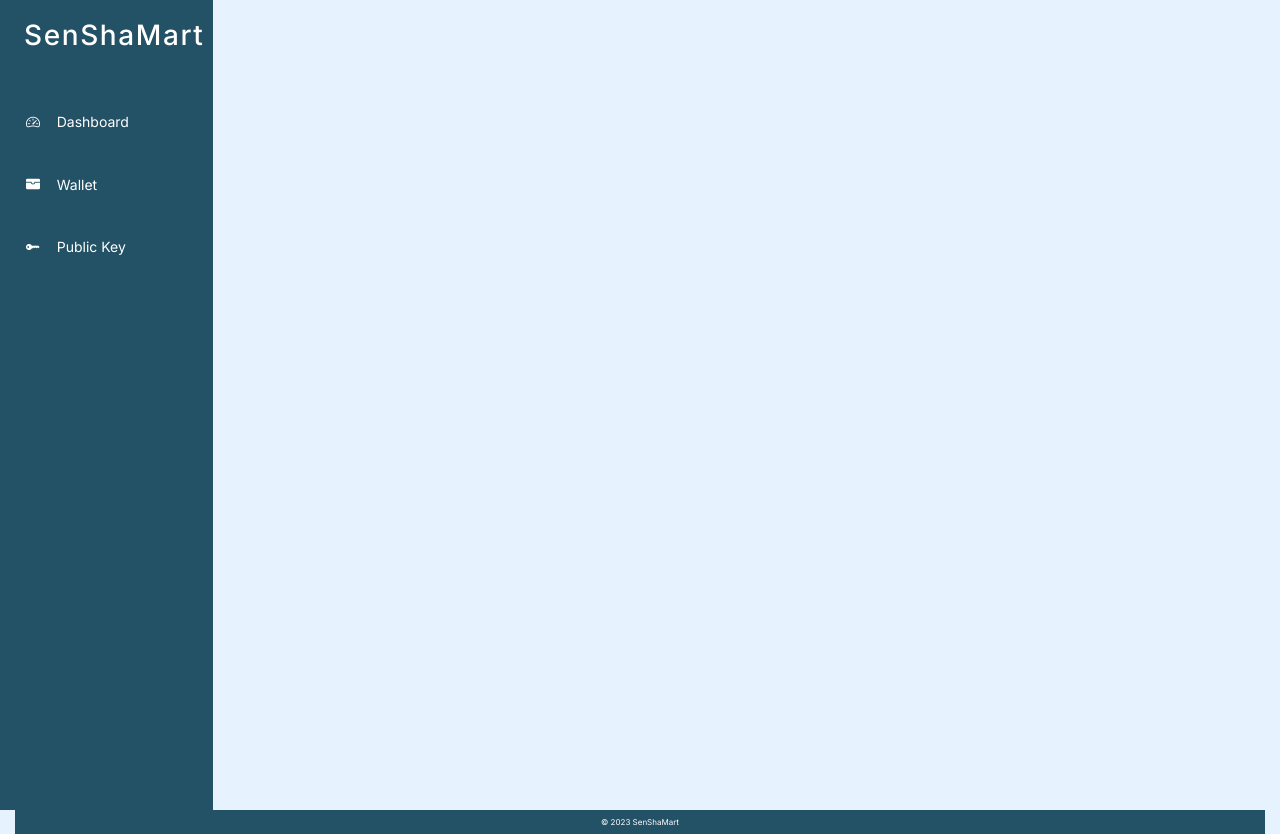
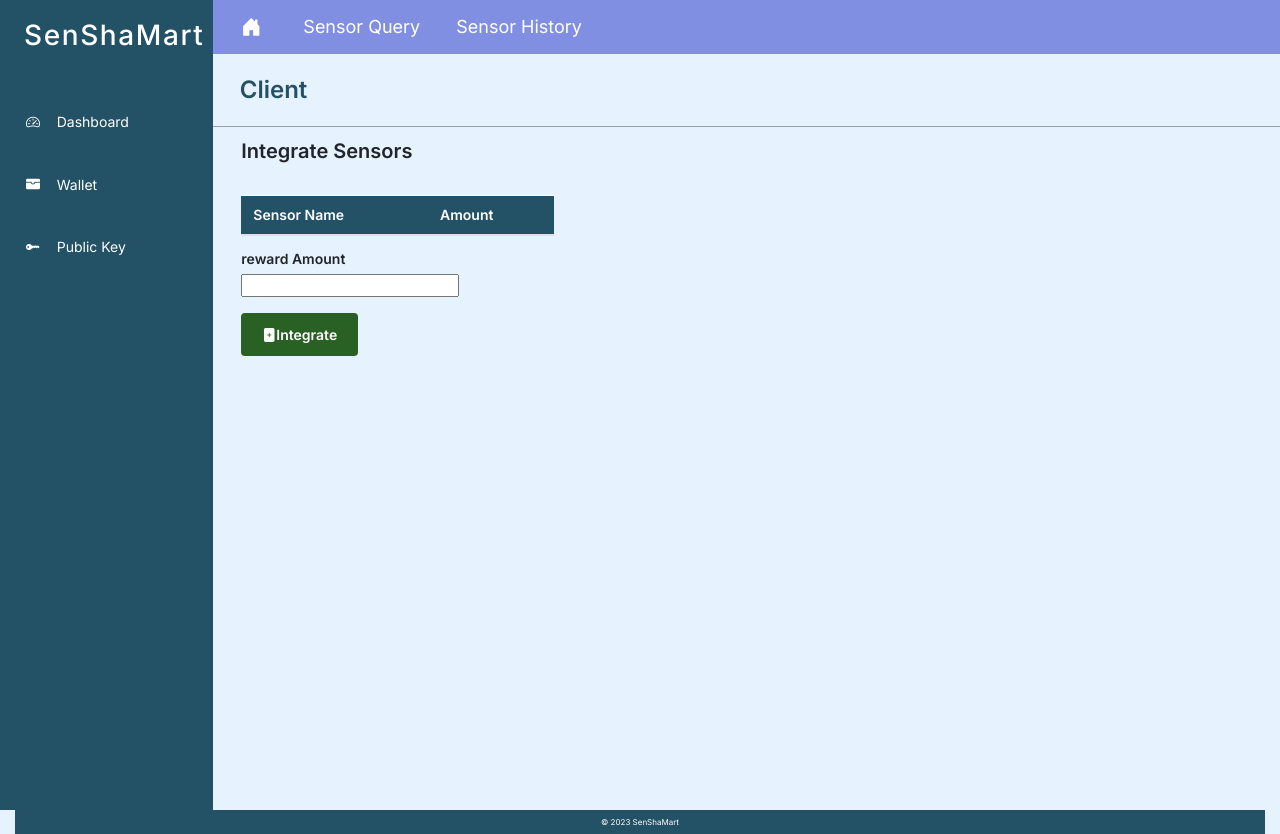
Before and after one commit to sampathmedawatta/SheShaMartDash, a React (Create React App) app: page /integrate in a window 1280 px wide. Built offline with nearby package versions, Linux system fonts and the light colour scheme.

Commit message:
create integrate component

```diff
--- a/src/App.js
+++ b/src/App.js
@@ -17,6 +17,7 @@ import SensorList from "./components/SensorList";
 import { Context } from "./context/context";
 import Client from "./components/Client";
 import Checkout from "./components/Checkout";
+import Integrate from "./components/Integrate";
 import PublicKey from "./components/PublicKey";
 import Wallet from "./components/Wallet";
 
@@ -59,6 +60,7 @@ const App = () => {
               <Route path="/brokerList" element={<BrokerList />} />
               <Route path="/sensorList" element={<SensorList />} />
               <Route path="/checkout" element={<Checkout />} />
+              <Route path="/integrate" element={<Integrate />} />
 
               <Route path="/wallet" element={<Wallet />} />
               <Route path="/public-key" element={<PublicKey />} />
--- /dev/null
+++ b/src/components/Integrate.js
@@ -0,0 +1,140 @@
+import React, { useContext, useState } from "react";
+import { Context } from "../context/context";
+import ClientSubMenu from "../components/UI/SubMenu/ClientSubMenu";
+import PaymentService from "../services/payment.service";
+
+function Integrate() {
+  const [response, setResponse] = useState({});
+  const [rewAmount, setrewAmount] = useState(0);
+  const { sensorList, setSensorList } = useContext(Context);
+  // Create a new array with the updated sensor
+  const updatedSensorList = [...sensorList];
+
+  const handleAmountChange = (sensor, newAmount) => {
+    const sensorIndex = sensorList.findIndex(
+      (sen) => sen.sensorHash === sensor.sensorHash
+    );
+
+    if (sensorIndex !== -1) {
+      // Create a new sensor object with the updated amount
+      const updatedSensor = {
+        ...sensorList[sensorIndex],
+        amount: +newAmount,
+      };
+
+      updatedSensorList[sensorIndex] = updatedSensor;
+
+      // Update the context with the new sensor list
+      setSensorList(updatedSensorList);
+    }
+  };
+
+  const handleRewardAmountChange = (newAmount) => {
+    setrewAmount(newAmount);
+  };
+
+  const handleIntegrate = (e) => {
+    // TODO update amount for each sensor
+    const params = {
+      rewardAmount: +rewAmount,
+      witnessCount: 0,
+      outputs: sensorList,
+    };
+
+    PaymentService.Integration(params).then((response) => {
+      if (response.status === 200 && response.data.result === true) {
+        setSensorList([]);
+
+        setResponse({ status: "saved" });
+        console.log("Integration completed.");
+      } else {
+        console.log("Integration failed.");
+      }
+    });
+  };
+
+  return (
+    <div>
+      <div className="row">
+        <div className="col-12">
+          <ClientSubMenu />
+        </div>
+
+        <div className="col-12">
+          <div className="title-heders">Client</div>
+        </div>
+      </div>
+
+      <div className="row">
+        <div className="col-12">
+          <br />
+          <div className="col-4">
+            <div className="page-title">Integrate Sensors</div>
+            <br></br>
+
+            {response.status && (
+              <div
+                className="alert alert-success alert-dismissible fade show"
+                role="alert"
+              >
+                Sensor Intergrated Successfully.
+              </div>
+            )}
+            <table className="table table-light">
+              <thead>
+                <tr>
+                  <th>Sensor Name</th>
+                  <th>Amount</th>
+                </tr>
+              </thead>
+              <tbody>
+                {sensorList &&
+                  Object.keys(sensorList).map((item, key) => (
+                    <tr key={key}>
+                      <td>{sensorList[item].sensorName}</td>
+                      <td>
+                        <input
+                          type="number"
+                          min={0}
+                          name="sensorAmount"
+                          value={updatedSensorList[item].sensoramount}
+                          onChange={(e) => {
+                            handleAmountChange(
+                              sensorList[item],
+                              e.target.value
+                            );
+                          }}
+                        ></input>
+                      </td>
+                    </tr>
+                  ))}
+              </tbody>
+            </table>
+
+            <div className="form-group">
+              <label htmlFor="rewardAmount">reward Amount</label>
+              <input
+                type="number"
+                min={1}
+                name="rewardAmount"
+                id="rewardAmount"
+                onChange={(e) => {
+                  handleRewardAmountChange(e.target.value);
+                }}
+              />
+            </div>
+            <button
+              type="submit"
+              onClick={handleIntegrate}
+              className="btn btn-add bi-file-plus-fill"
+            >
+              Integrate
+            </button>
+          </div>
+        </div>
+      </div>
+    </div>
+  );
+}
+
+export default Integrate;
--- a/src/components/SensorQuery.js
+++ b/src/components/SensorQuery.js
@@ -4,12 +4,14 @@ import "@triply/yasgui/build/yasgui.min.css";
 import SensorService from "../services/sensor.service";
 import ClientSubMenu from "../components/UI/SubMenu/ClientSubMenu";
 import { Context } from "../context/context";
+import { useNavigate } from "react-router-dom";
 
 const SensorQuery = () => {
   const [showAlert, setShowAlert] = useState(false);
   const [showNoResultFound, setShowNoResultFound] = useState(false);
   const [sensorData, setSensorData] = useState([]);
   const [isAdvanceSearchChecked, setIsAdvanceSearchChecked] = useState(false);
+ const navigate = useNavigate();
 
   const [shouldShowMapButton, setShouldShowMapButton] = useState(false);
   let yasguiInstance = null;
@@ -214,6 +216,7 @@ const SensorQuery = () => {
 
           SensorService.querySensor(inputQuery).then((response) => {
             if (response.status === 200 && response.data.result === true) {
+              // TODO uncomment this after dev complete
               //setSensorData(response.data.values);
               //setSensorList(response.data.values);
 
@@ -229,6 +232,7 @@ const SensorQuery = () => {
                 setShouldShowMapButton(true);
               }
 
+              // TODO uncomment this after dev complete
               // if (
               //   response.data.values[0].lat.value &&
               //   response.data.values[0].long.value
@@ -335,7 +339,14 @@ const SensorQuery = () => {
     }
   };
 
-  console.log(sensorList);
+  const handleCheckout = () => {
+    if (sensorData.length > 0) {
+       navigate("/integrate");
+    }
+   else{
+    // Show error please select sensors to inegrate
+   }
+  };
 
   const renderTableRows = () => {
     return sensorData.map((data, index) => (
@@ -414,6 +425,13 @@ const SensorQuery = () => {
                 View on Map
               </button>
 
+              <button
+                onClick={handleCheckout}
+                className="btn btn-add bi-file-plus-fill"
+              >
+                Integrate Sensors
+              </button>
+
               <br></br>
               <br></br>
               <h5> Query Results in Tabular Format</h5>
```
Lines whose indentation alone changed are shown as unchanged.
